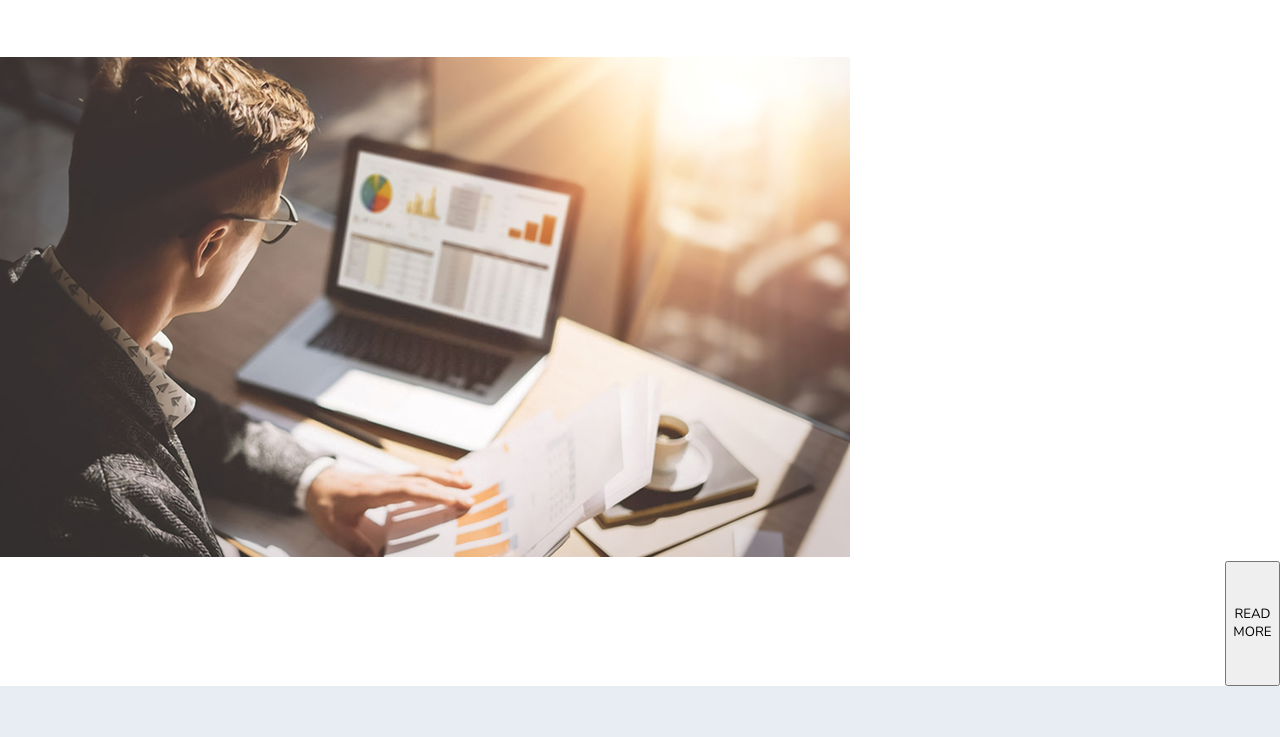
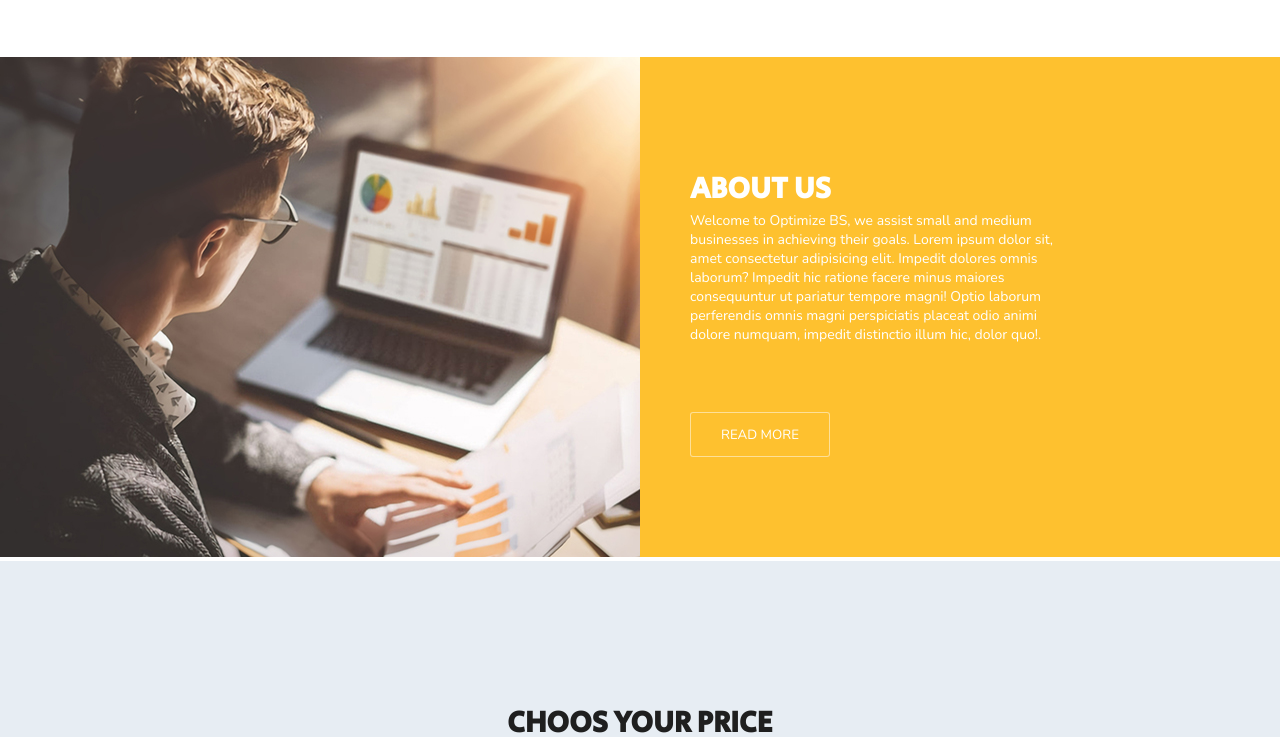
Before and after one commit to lukmanov-scream/Portfolio-OptimizeBS, a plain HTML site: page index.html in a window 1280 px wide. Shown: the part 1543-2280 px from the top of the page. Drawn offline with nearby package versions, Linux system fonts and the light colour scheme.

Commit message:
Update style.css

```diff
--- a/css/style.css
+++ b/css/style.css
@@ -35,6 +35,13 @@ button {
 p {
   font-family: "Nunito";
   font-size: 14px;
+}
+
+.container {
+  margin: 0 auto;
+  width: 100%;
+  max-width: 1700px;
+  padding: 0;
 }
 
 .header {
@@ -216,42 +223,40 @@ p {
 
 /* article2 */
 
-.article2 {
-  color: #fff;
-  width: 100%;
-  height: auto;
-  display: flex;
+.article2-image {
+  width: 50%;
+  float: left;
 }
 
-.article2-photo {
-  width: 50%;
+.article2-image img {
+  width: 100%;
   height: 500px;
-}
-
-.article2-photo img {
-  width: 100%;
-  height: 100%;
   object-fit: cover;
   object-position: left top;
 }
 
-.article2-text {
+.article2 {
   background: #fec12f;
+  color: white;
   width: 50%;
   height: 500px;
+  float: right;
+  position: relative;
 }
 
-.text-about-us {
-  max-width: 510px;
-  height: 400px;
-  margin-left: 50px;
-  margin-top: 100px;
+.text-about {
+  position: absolute;
+  max-width: 60%;
+  top: 100px;
+  left: 50px;
 }
 
-.article2-text button {
+.article2 button {
   width: 140px;
   height: 45px;
-  margin-top: 50px;
+  left: 50px;
+  bottom: 100px;
+  position: absolute;
   background: #fec12f;
   color: white;
   border: 1px solid rgb(255, 255, 255, 0.5);
```
